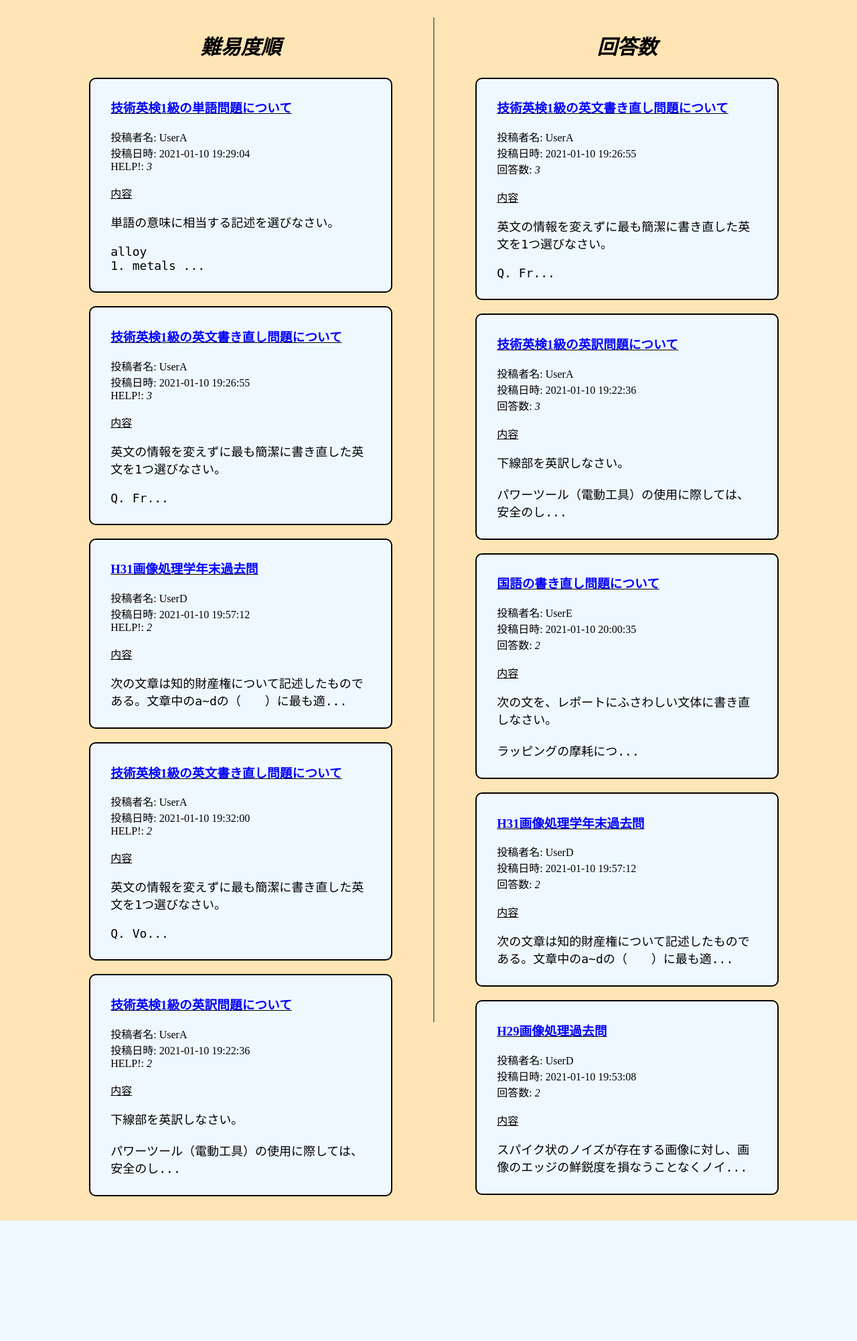
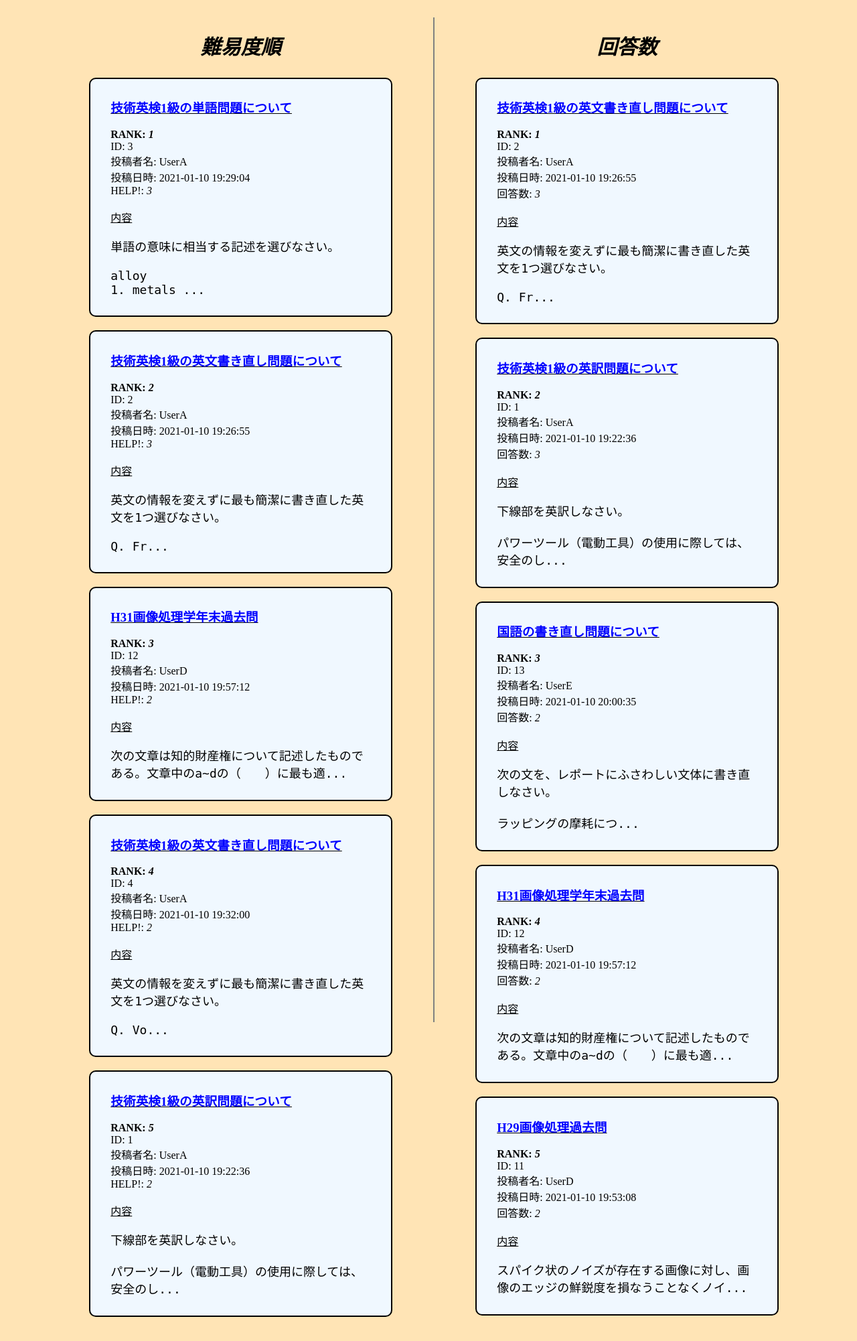
Before and after one commit to Yuta1004/2020DB, a PHP site: page /ranking.php in a window 1280 px wide. Shown: the part 323-2325 px from the top of the page at 67% size. Before the commit the page ends 2145 px from the top, so only its background shows below. Run offline with PHP 8.4, Linux system fonts and the light colour scheme; a user stored in the database is signed in; data comes from the database, SQL or seed files in the repository.

Commit message:
[change] 表示できるときは問題IDを表示するようにした

```diff
--- a/allview.php
+++ b/allview.php
@@ -52,7 +52,7 @@ if(count($questions) == 0) {
                 $body = adjustmentStr($question["body"], 80);
                 $count = $question["count"];
                 echo "<div class='listelement' style='width:85%; margin-left: auto; margin-right: auto;'>\n";
-                echo "<b>No.$question_id</b><br>\n";
+                echo "<b>ID: $question_id</b><br>\n";
                 echo "<h3><b><u><a href='detail.php?id=$question_id'>$title</a></u></b></h3>\n";
                 echo "投稿者名: $nickname<br>\n";
                 echo "投稿日時: $date<br>\n";
--- a/detail.php
+++ b/detail.php
@@ -50,6 +50,7 @@ $help = $dbh->query($sql)->fetch()["count"];
     <h2 class="minititle">投稿詳細</h2>
     <div class="center" style="width: 60%; text-align: left;">
         <div class="listelement">
+            <p><b>ID</b>: <?php echo $question_id; ?></p>
             <p><b>投稿者名</b>: <?php echo $nickname; ?></p>
             <p><b>投稿日時</b>: <?php echo $date; ?></p>
             <p><b>問題</b></p> <pre style="font-size: 20px;"><?php echo $body; ?></pre><br>
--- a/index.php
+++ b/index.php
@@ -52,6 +52,7 @@ $pickup_questions = $dbh->query($sql)->fetchAll();
                         $count = $question["count"];
                         echo "<div class='listelement' style='width:70%; margin-left: auto; margin-right: auto;'>\n";
                         echo "<h3><b><u><a href='detail.php?id=$question_id'>$title</a></u></b></h3>\n";
+                        echo "ID: $question_id<br>\n";
                         echo "投稿者名: $nickname<br>\n";
                         echo "投稿日時: $date<br>\n";
                         echo "HELP!: <i>$count</i><br><br>\n";
@@ -77,6 +78,7 @@ $pickup_questions = $dbh->query($sql)->fetchAll();
                         $count = $question["count"];
                         echo "<div class='listelement' style='width:70%; margin-left: auto; margin-right: auto;'>\n";
                         echo "<h3><b><u><a href='detail.php?id=$question_id'>$title</a></u></b></h3>\n";
+                        echo "ID: $question_id<br>\n";
                         echo "投稿者名: $nickname<br>\n";
                         echo "投稿日時: $date<br>\n";
                         echo "HELP!: <i>$count</i><br><br>\n";
--- a/ranking.php
+++ b/ranking.php
@@ -37,6 +37,7 @@ $a_ranking_questions = $dbh->query($sql)->fetchAll();
             <div style="width: 100%;">
                 <h2 class="minititle"><i>難易度順</i></h2>
                 <?php
+                    $rank = 1;
                     foreach($v_ranking_questions as $question) {
                         $question_id = $question["question_id"];
                         $title = $question["title"];
@@ -46,11 +47,14 @@ $a_ranking_questions = $dbh->query($sql)->fetchAll();
                         $count = $question["count"];
                         echo "<div class='listelement' style='width:70%; margin-left: auto; margin-right: auto;'>\n";
                         echo "<h3><b><u><a href='detail.php?id=$question_id'>$title</a></u></b></h3>\n";
+                        echo "<b>RANK: <i>$rank</i></b><br>\n";
+                        echo "ID: $question_id<br>\n";
                         echo "投稿者名: $nickname<br>\n";
                         echo "投稿日時: $date<br>\n";
                         echo "HELP!: <i>$count</i><br><br>\n";
                         echo "<u>内容</u><br> <pre style='font-size:18px;'>$body</pre>\n";
                         echo "</div>";
+                        ++ $rank;
                     }
                 ?>
             </div>
@@ -62,6 +66,7 @@ $a_ranking_questions = $dbh->query($sql)->fetchAll();
             <div style="width: 100%;">
                 <h2 class="minititle"><i>回答数</i></h2>
                 <?php
+                    $rank = 1;
                     foreach($a_ranking_questions as $question) {
                         $question_id = $question["question_id"];
                         $title = $question["title"];
@@ -71,11 +76,14 @@ $a_ranking_questions = $dbh->query($sql)->fetchAll();
                         $count = $question["count"];
                         echo "<div class='listelement' style='width:70%; margin-left: auto; margin-right: auto;'>\n";
                         echo "<h3><b><u><a href='detail.php?id=$question_id'>$title</a></u></b></h3>\n";
+                        echo "<b>RANK: <i>$rank</i></b><br>\n";
+                        echo "ID: $question_id<br>\n";
                         echo "投稿者名: $nickname<br>\n";
                         echo "投稿日時: $date<br>\n";
                         echo "回答数: <i>$count</i><br><br>\n";
                         echo "<u>内容</u><br> <pre style='font-size:18px;'>$body</pre>\n";
                         echo "</div>";
+                        ++ $rank;
                     }
                 ?>
             </div>
--- a/search.php
+++ b/search.php
@@ -53,7 +53,6 @@ if($genre && $target && $keyword) {
     <p class="center"><b><? echo count($results); ?></b>件の投稿がヒットしました</p>
     <div class="center" style="width: 70%;">
         <?php
-            $idx = 1;
             foreach($results as $result) {
                 $question_id = $result["question_id"];
                 $title = $result["title"] == "" ? "この投稿を見る" : $result["title"];
@@ -62,14 +61,13 @@ if($genre && $target && $keyword) {
                 $body = adjustmentStr($result["body"], 80);
                 $count = $result["count"];
                 echo "<div class='listelement' style='width:85%; margin-left: auto; margin-right: auto;'>\n";
-                echo "<b>No.$idx</b><br>\n";
+                echo "<b>ID: $question_id</b><br>\n";
                 echo "<h3><b><u><a href='detail.php?id=$question_id'>$title</a></u></b></h3>\n";
                 echo "投稿者名: $nickname<br>\n";
                 echo "投稿日時: $date<br>\n";
                 echo "HELP!: <i>$count</i><br><br>\n";
                 echo "<u>内容</u><br> <pre style='font-size:18px;'>$body</pre>\n";
                 echo "</div>";
-                ++ $idx;
             }
         ?>
     </div>
```
